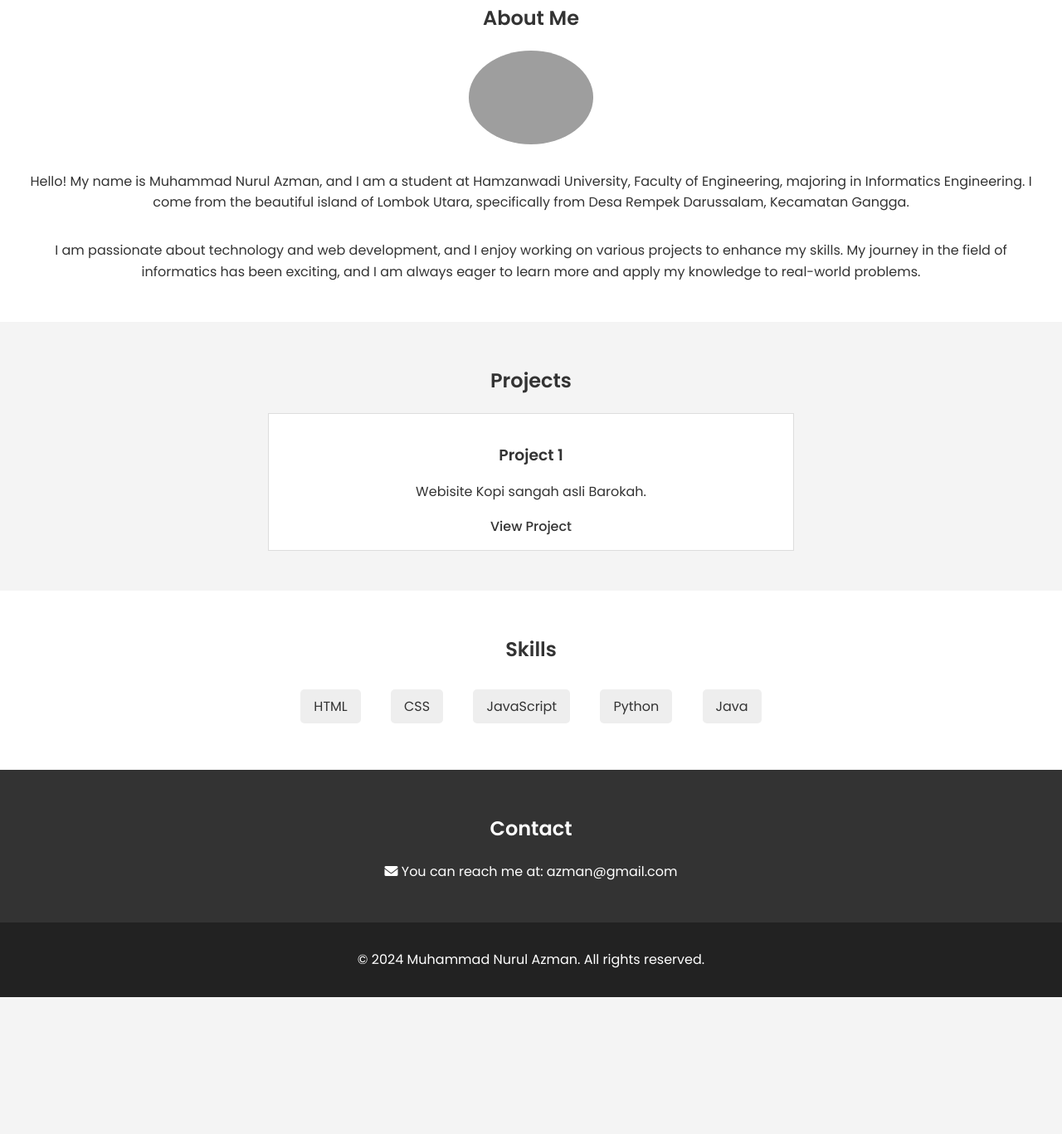
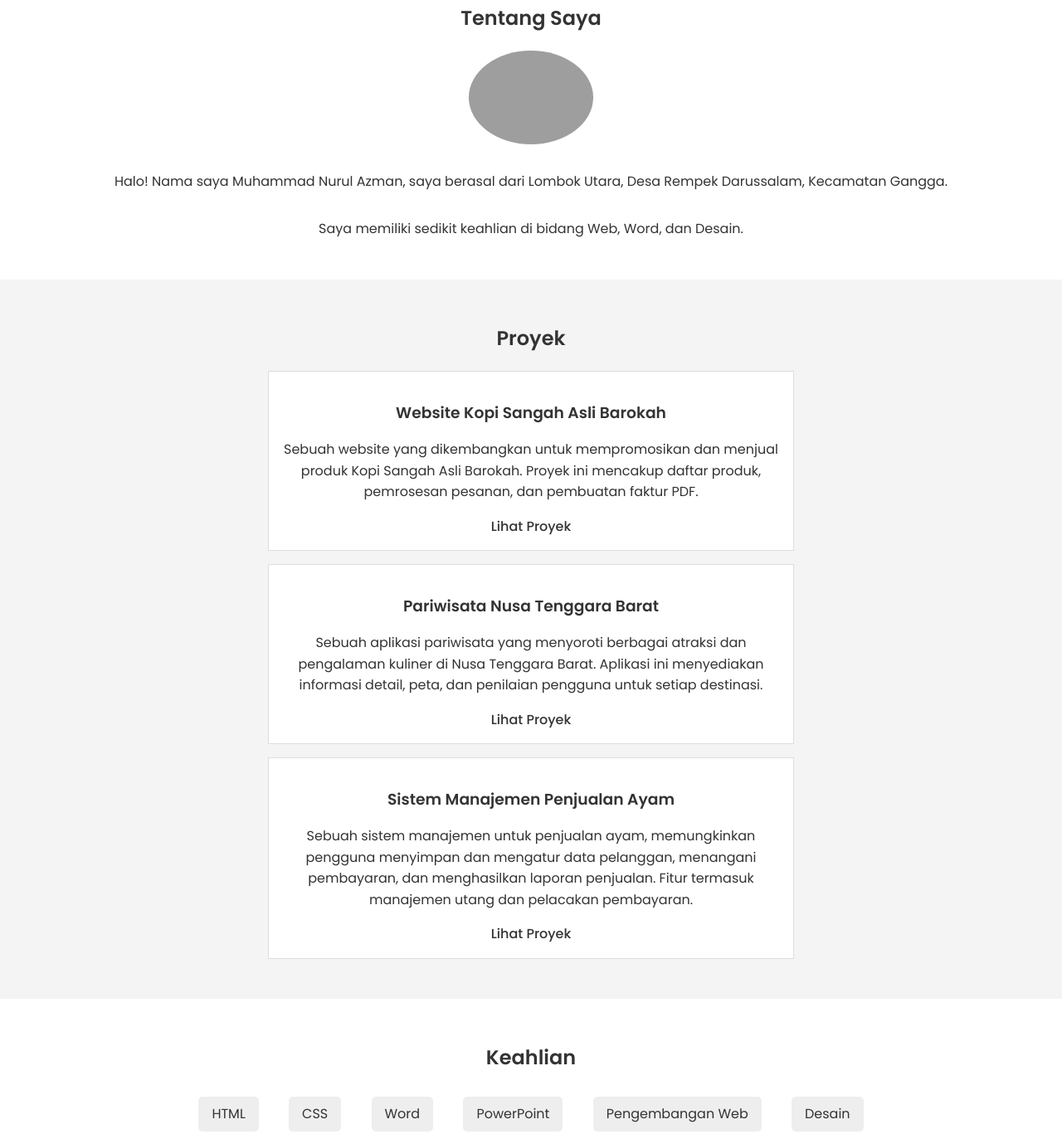
Before and after one commit to 193tb4l3/Website-Portofolio, a plain HTML site: page index.html in a window 1280 px wide. Shown: the part 1060-2427 px from the top of the page at 83% size. Before the commit the page ends 2262 px from the top, so only its background shows below. Drawn offline with Linux system fonts and the light colour scheme; grey boxes are pictures that could not be loaded; a script that the page names is missing.

Commit message:
Update index.html

```diff
--- a/index.html
+++ b/index.html
@@ -1,5 +1,5 @@
 <!DOCTYPE html>
-<html lang="en">
+<html lang="id">
 
 <head>
     <meta charset="UTF-8">
@@ -9,7 +9,8 @@
     <link rel="preconnect" href="https://fonts.googleapis.com">
     <link rel="preconnect" href="https://fonts.gstatic.com" crossorigin>
     <link href="https://fonts.googleapis.com/css2?family=Poppins:wght@300;400;500;600&display=swap" rel="stylesheet">
-    <link rel="stylesheet" href="https://cdnjs.cloudflare.com/ajax/libs/font-awesome/6.0.0-beta3/css/all.min.css" integrity="sha384-k6RqeWeci5ZR/Lv4MR0sA0FfDOMUARZQsrzzIlVXQrQ+3j8l2e9NK3zV9AWDwK7H" crossorigin="anonymous">
+    <link rel="stylesheet" href="https://cdnjs.cloudflare.com/ajax/libs/font-awesome/6.0.0-beta3/css/all.min.css"
+        integrity="sha384-k6RqeWeci5ZR/Lv4MR0sA0FfDOMUARZQsrzzIlVXQrQ+3j8l2e9NK3zV9AWDwK7H" crossorigin="anonymous">
 </head>
 
 <body>
@@ -25,66 +26,77 @@
         </div>
         <nav>
             <ul>
-                <li><a href="#home">Home</a></li>
-                <li><a href="#about">About</a></li>
-                <li><a href="#projects">Projects</a></li>
-                <li><a href="#skills">Skills</a></li>
-                <li><a href="#contact">Contact</a></li>
+                <li><a href="#home">Beranda</a></li>
+                <li><a href="#about">Tentang</a></li>
+                <li><a href="#projects">Proyek</a></li>
+                <li><a href="#skills">Keahlian</a></li>
+                <li><a href="#contact">Kontak</a></li>
             </ul>
         </nav>
     </header>
 
     <section id="home">
         <div class="content">
-            <h1>Welcome to My Portfolio</h1>
-            <p>Hi, I'm Muhammad Nurul Azman, a passionate web developer.</p>
+            <h1>Selamat Datang di Portofolio Saya</h1>
+            <p>Hai, saya Muhammad Nurul Azman</p>
         </div>
     </section>
 
     <section id="about">
-        <h2>About Me</h2>
+        <h2>Tentang Saya</h2>
         <div class="about-content">
-            <img src="azman.png" alt="Profile Picture">
-            <p>Hello! My name is Muhammad Nurul Azman, and I am a student at Hamzanwadi University, Faculty of Engineering,
-                majoring in Informatics Engineering. I come from the beautiful island of Lombok Utara, specifically from
-                Desa Rempek Darussalam, Kecamatan Gangga.</p>
-            <p>I am passionate about technology and web development, and I enjoy working on various projects to enhance
-                my skills. My journey in the field of informatics has been exciting, and I am always eager to learn more
-                and apply my knowledge to real-world problems.</p>
+            <img src="azman.png" alt="Foto Profil">
+            <p>Halo! Nama saya Muhammad Nurul Azman, saya berasal dari Lombok Utara, Desa Rempek Darussalam, Kecamatan
+                Gangga.</p>
+            <p>Saya memiliki sedikit keahlian di bidang Web, Word, dan Desain.</p>
         </div>
     </section>
 
     <section id="projects">
-        <h2>Projects</h2>
+        <h2>Proyek</h2>
         <div class="project">
-            <h3>Project 1</h3>
-            <p>Webisite Kopi sangah asli Barokah.</p>
-            <a href="#">View Project</a>
+            <h3>Website Kopi Sangah Asli Barokah</h3>
+            <p>Sebuah website yang dikembangkan untuk mempromosikan dan menjual produk Kopi Sangah Asli Barokah. Proyek
+                ini mencakup daftar produk, pemrosesan pesanan, dan pembuatan faktur PDF.</p>
+            <a href="https://193tb4l3.github.io/UMKM-Kopi-sangah-Asli-barokah/">Lihat Proyek</a>
         </div>
-        <!-- Tambahkan lebih banyak proyek sesuai kebutuhan -->
+        <div class="project">
+            <h3>Pariwisata Nusa Tenggara Barat</h3>
+            <p>Sebuah aplikasi pariwisata yang menyoroti berbagai atraksi dan pengalaman kuliner di Nusa Tenggara Barat.
+                Aplikasi ini menyediakan informasi detail, peta, dan penilaian pengguna untuk setiap destinasi.</p>
+            <a href="#">Lihat Proyek</a>
+        </div>
+        <div class="project">
+            <h3>Sistem Manajemen Penjualan Ayam</h3>
+            <p>Sebuah sistem manajemen untuk penjualan ayam, memungkinkan pengguna menyimpan dan mengatur data
+                pelanggan, menangani pembayaran, dan menghasilkan laporan penjualan. Fitur termasuk manajemen utang dan
+                pelacakan pembayaran.</p>
+            <a href="#">Lihat Proyek</a>
+        </div>
     </section>
 
     <section id="skills">
-        <h2>Skills</h2>
+        <h2>Keahlian</h2>
         <ul>
             <li>HTML</li>
             <li>CSS</li>
-            <li>JavaScript</li>
-            <li>Python</li>
-            <li>Java</li>
-            <!-- Tambahkan keterampilan lainnya -->
+            <li>Word</li>
+            <li>PowerPoint</li>
+            <li>Pengembangan Web</li>
+            <li>Desain</li>
         </ul>
     </section>
 
     <section id="contact">
-        <h2>Contact</h2>
+        <h2>Kontak</h2>
         <p>
-            <i class="fas fa-envelope"></i> You can reach me at: <a href="mailto:azman@gmail.com">azman@gmail.com</a>
+            <i class="fas fa-envelope"></i> Anda bisa menghubungi saya di: <a
+                href="mailto:anakdesapacu03@gmail.com">anakdesapacu03@gmail.com</a>
         </p>
     </section>
 
     <footer>
-        <p>&copy; 2024 Muhammad Nurul Azman. All rights reserved.</p>
+        <p>&copy; 2024 fortoflio. Semua hak dilindungi undang-undang.</p>
     </footer>
 
     <script src="js/scripts.js"></script>
```
